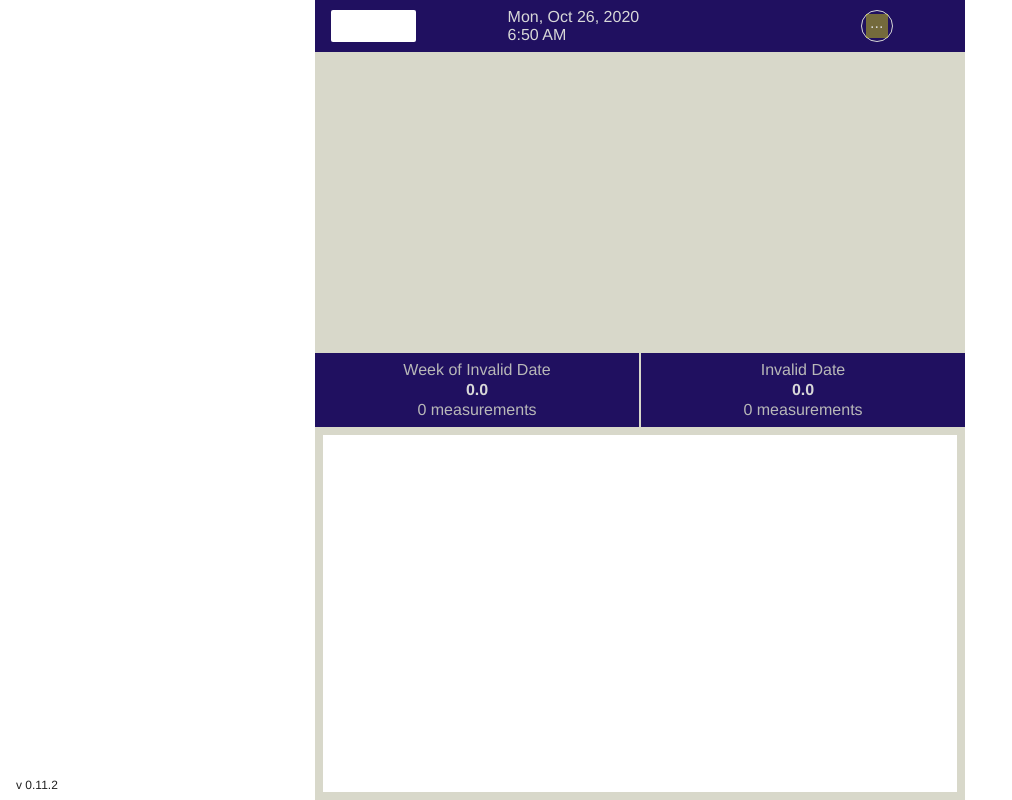
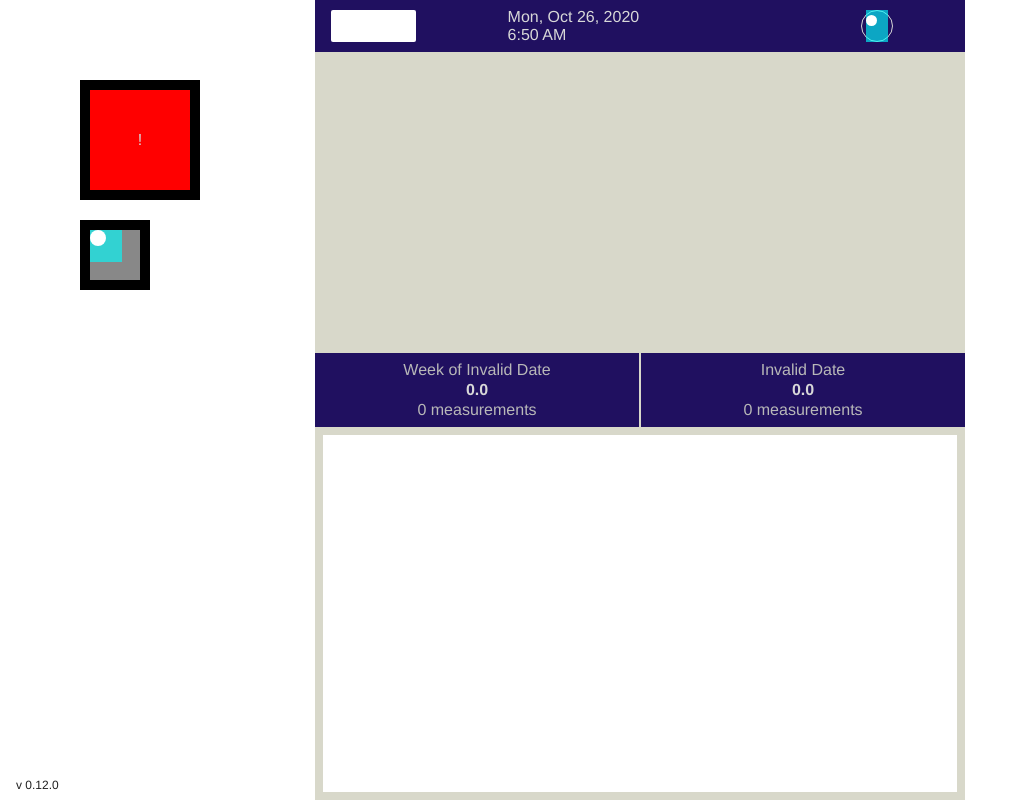
Before and after one commit to philrmass/weight-tracker, a React app: page / in a window 1280 px wide. Shown: the whole page, without its empty margins (0-1012 px from the left). Built offline with nearby package versions, Linux system fonts and the light colour scheme; the HTML template or start-up script is replaced by a standard one.

Commit message:
add icon contents

```diff
--- a/src/components/Icon.js
+++ b/src/components/Icon.js
@@ -1,77 +1,57 @@
 import React from 'react';
-//import PropTypes from 'prop-types';
+import PropTypes from 'prop-types';
 
 import styles from '../styles/Icon.module.css';
 
-function Icon() {
-  return (
-    <main className={styles.main}>
-      ...
-    </main>
-  );
-}
+//??? fill defined as white by outer svg definition
+//??? try defining icon color differently in two places
+//??? transparent or undefined background
+
+const symbols = {
+  circle: (
+    <circle cx='50' cy='50' r='50' fill='#ffffff' />
+  ),
+};
+//return (<rect x='5%' y='5%' width='90%' height='90%' strokeWidth='5%' stroke={stroke} fill={color} />);
+//return (<polygon points='5,95 95,95 50,5' strokeWidth='5%' stroke={stroke} fill={color} />);
+//return (<polygon points='50,95 90,50 50,5 10,50' strokeWidth='5%' stroke={stroke} fill={color} />);
 /*
-import React from 'react';
-import PropTypes from 'prop-types';
-import colors from '../data/colors';
-import symbols from '../data/symbols';
-import styles from '../styles/PhonemeDisplay.module.css';
-
-function svgSymbol(shape, color) {
-  const stroke = '#404040';
-  if (shape === 'circle') {
-    return (<circle cx='50%' cy='50%' r='45%' strokeWidth='5%' stroke={stroke} fill={color} />);
-  } else if (shape === 'square') {
-    return (<rect x='5%' y='5%' width='90%' height='90%' strokeWidth='5%' stroke={stroke} fill={color} />);
-  } else if (shape === 'triangle') {
-    return (<polygon points='5,95 95,95 50,5' strokeWidth='5%' stroke={stroke} fill={color} />);
-  } else if (shape === 'rhombus') {
-    return (<polygon points='50,95 90,50 50,5 10,50' strokeWidth='5%' stroke={stroke} fill={color} />);
-  } else if (shape === 'star') {
-    return (<polygon
+return (<polygon
       points='50,0 38.8,34.5 2.4,34.5 31.8,55.9 20.6,90.5 50,69.1 79.4,90.5 68.2,55.9 97.6,34.5 61.2,34.5'
       strokeWidth='5%'
       stroke={stroke}
       fill={color}/>);
-  } else if (shape === 'hexagon') {
-    return (<polygon
+return (<polygon
       points='98,50 74,91.6 26,91.6 2,50 26,8.4 74,8.4'
       strokeWidth='5%'
       stroke={stroke}
       fill={color}/>);
+*/
+
+function Icon({
+  name,
+  size = 32,
+}) {
+  const sizePx = `${size}px`;
+  const style = { width: sizePx, height: sizePx };
+  const symbol = symbols[name];
+
+  if (!symbol) {
+    return <div className={styles.error}>!</div>;
   }
-    return null;
-  ;
-}
-
-function PhonemeDisplay(props) {
-  const symbol = symbols[props.phoneme];
-  const colorCode = colors[symbol.color];
-
-  const handleDragStart = (e) => {
-    e.stopPropagation();
-    e.dataTransfer.setData('text', props.phoneme);
-  };
 
   return (
-    <div draggable='true' onDragStart={handleDragStart} className={styles.phonemeDisplay}>
-      <div className={styles.symbolWrap}>
-        <div className={styles.symbol}>
-          <svg width='100%' height='100%' viewBox='0 0 100 100'>
-            {svgSymbol(symbol.shape, colorCode)}
-          </svg>
-        </div>
-      </div>
-      <div className={styles.phoneme}>
-        {props.phoneme}
-      </div>
-    </div>
+    <main className={styles.main} style={style}>
+      <svg width='100%' height='100%' viewBox='0 0 200 200'>
+        {symbol}
+      </svg>
+    </main>
   );
 }
 
-PhonemeDisplay.propTypes = {
-  phoneme: PropTypes.string,
+Icon.propTypes = {
+  name: PropTypes.string.isRequired,
+  size: PropTypes.number,
 };
-*/
 
 export default Icon;
--- a/src/components/Input.js
+++ b/src/components/Input.js
@@ -60,8 +60,18 @@ function Input({
       </div>
       <div className={styles.buttons}>
         <button onClick={() => setOptionsOpen(true)}>
-          <Icon />
+          <Icon name='circle' />
         </button>
+      </div>
+      <div className={styles.iconTest}>
+        <div className={styles.iconWrap}>
+          <Icon name='square'/>
+        </div>
+      </div>
+      <div className={styles.iconTest2}>
+        <div className={styles.iconWrap2}>
+          <Icon name='circle'/>
+        </div>
       </div>
     </main>
   );
--- a/src/index.js
+++ b/src/index.js
@@ -9,7 +9,7 @@ import './styles/index.css';
 import store from './redux/store';
 import App from './components/App';
 
-const version = '0.11.2';
+const version = '0.12.0';
 
 ReactDOM.render(
   <Provider store={store}>
--- a/src/styles/Icon.module.css
+++ b/src/styles/Icon.module.css
@@ -1,5 +1,12 @@
 .main {
-  width: 24px;
-  height: 24px;
-  background: #ffff0060;
+  background: #00ffffa0;
 }
+
+.error {
+  width: 100%;
+  height: 100%;
+  background: red;
+  display: flex;
+  justify-content: center;
+  align-items: center;
+}
--- a/src/styles/Input.module.css
+++ b/src/styles/Input.module.css
@@ -32,3 +32,31 @@
 .fileInput {
   display: none;
 }
+
+.iconTest {
+  position: fixed;
+  top: 80px;
+  left: 80px;
+  padding: 10px;
+  background: #000;
+}
+
+.iconWrap {
+  height: 100px;
+  width: 100px;
+  background: #888;
+}
+
+.iconTest2 {
+  position: fixed;
+  top: 220px;
+  left: 80px;
+  padding: 10px;
+  background: #000;
+}
+
+.iconWrap2 {
+  height: 50px;
+  width: 50px;
+  background: #888;
+}
```
Also changed, not shown: .eslintrc.js.
